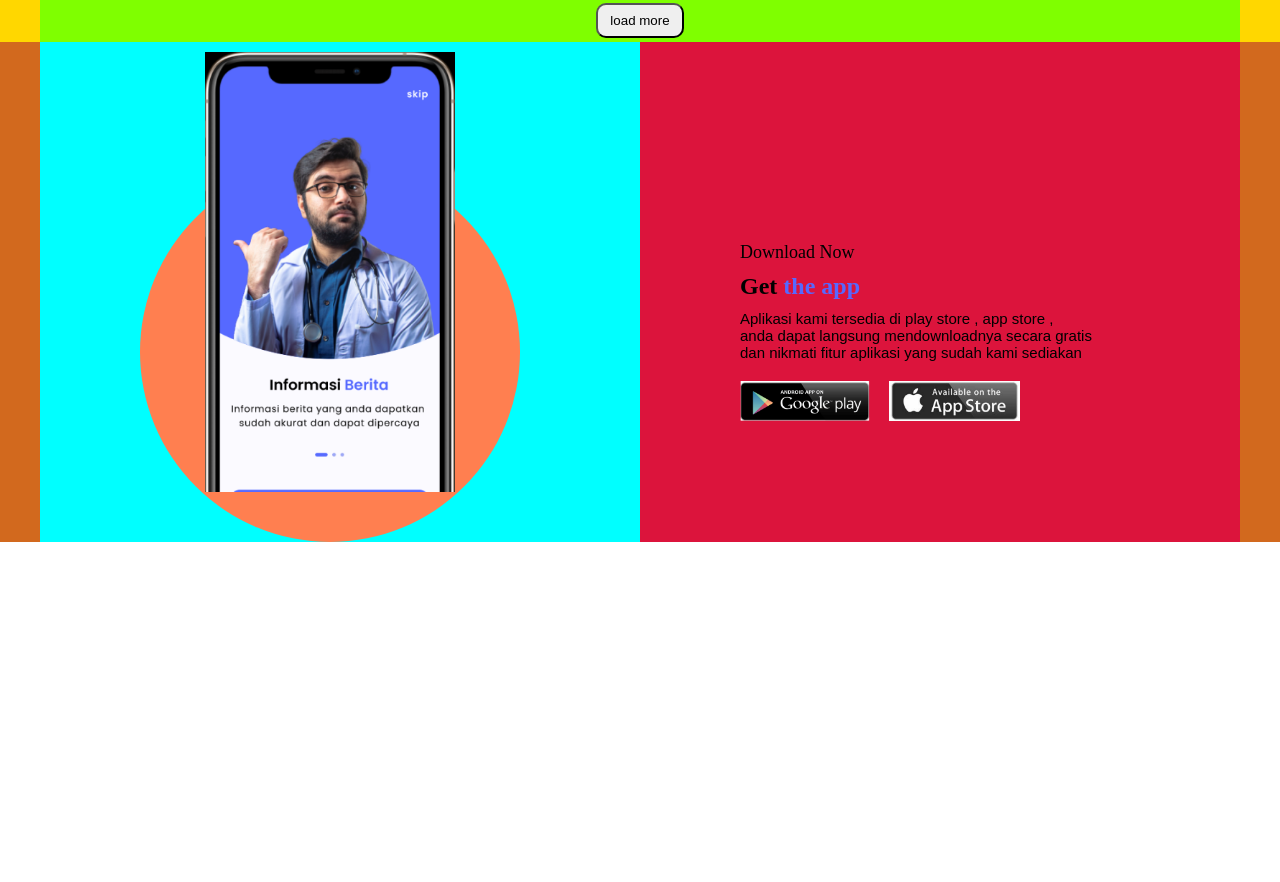
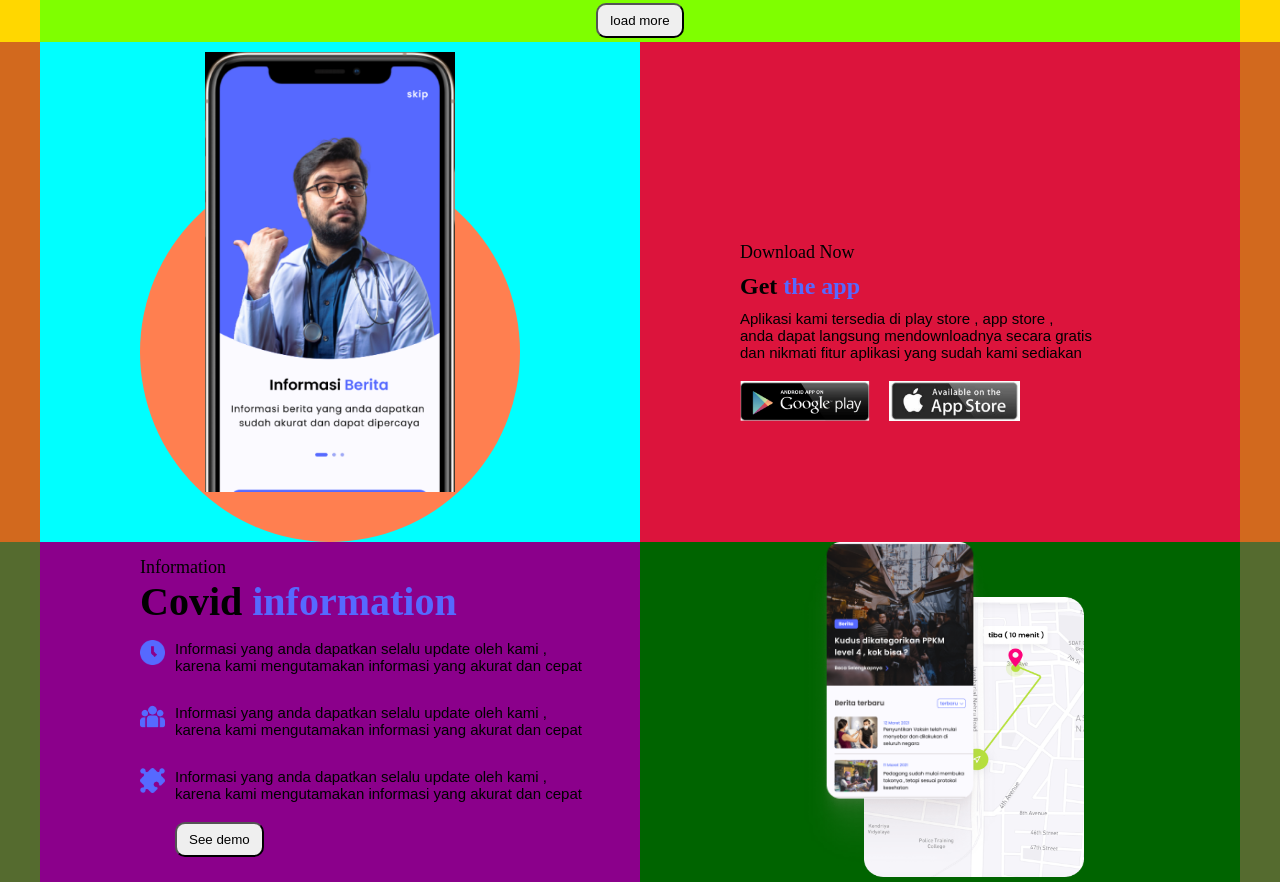
Before and after one commit to AbuRayhan1262000/Bantu-Warga, a plain HTML site: page index.html in a window 1280 px wide. Shown: the part 978-1860 px from the top of the page. Before the commit the page ends 1520 px from the top, so only its background shows below. Drawn offline with Linux system fonts and the light colour scheme.

Commit message:
information-area

```diff
--- a/Style.css
+++ b/Style.css
@@ -299,5 +299,78 @@ a{
     height: 40px;
 }
 
+/* get app area end */
+/* information area start */
+.information-area{
+    height: 340px;
+   background-color: darkolivegreen;
+}
+.information-area .information-container{
+    height: 340px;
+    width: 1200px;
+    background-color: darkblue;
+    margin:0 auto;
+    display: flex;
+}
+.information-container .information-text{
+    height: 340px;
+    width:600px;
+    background-color: darkmagenta;
+}
+.information-container .information-text .information-para{
+    font-size:18px;
+    position:relative;
+    top: 15px;
+    left:100px;
+}
+.information-container .information-text .heading-color{
+    color:#5669FF;
 
-/* get app area end */
+}
+.information-container .information-text .information-heading{
+    font-size: 40px;
+    position:relative;
+    top:15px;
+    left:100px;
+}
+.information-text .single-information{
+    display: flex;
+    margin-top:30px;
+    margin-left: 100px;
+}
+.information-text .single-information .single-para{
+    font-size: 15px;
+    font-family: sans-serif;
+    text-align: left;
+}
+.information-text .single-information img{
+    margin-right: 10px;
+    height: 25px;
+}
+.information-text .btn{
+    padding:8px 12px;
+    border-radius: 10px;
+    margin-top:20px;
+    cursor: pointer;
+    margin-left:135px;
+}
+.information-text .btn:hover{
+    background-color: #5669FF;
+}
+.information-container .information-banner{
+    height: 340px;
+    width: 600px;
+    background-color: darkgreen;
+}
+.information-banner .Berita-page{
+    height: 335px;
+    width: 220px;
+    position: relative;
+    left:150px;
+}
+.information-banner .date-page{
+    height: 280px;
+    width:220px;
+}
+
+/* information area end */
--- a/index.html
+++ b/index.html
@@ -137,5 +137,38 @@
         </div>
       </div>
      <!-- ==get the app area end=== -->
+    <!-- ===information area start=== -->
+     <div class="information-area">
+        <div class="information-container">
+            <div class="information-text">
+                <p class="information-para">Information</p>
+                <h2 class="information-heading">Covid <span class="heading-color">information</span></h2>
+                <div class="single-information">
+                    <img src="./Image/clock.png" alt="clock">
+                    <p class="single-para">Informasi yang anda dapatkan selalu update oleh kami ,</br>karena
+                        kami mengutamakan informasi yang akurat dan cepat </p>
+                </div>
+
+                <div class="single-information">
+                    <img src="./Image/group.png" alt="clock">
+                    <p class="single-para">Informasi yang anda dapatkan selalu update oleh kami ,</br>karena
+                        kami mengutamakan informasi yang akurat dan cepat </p>
+                </div>
+
+                <div class="single-information">
+                    <img src="./Image/puzzle.png" alt="clock">
+                    <p class="single-para">Informasi yang anda dapatkan selalu update oleh kami ,</br>karena
+                        kami mengutamakan informasi yang akurat dan cepat </p>
+                </div>
+                <button class="btn">See demo</button>
+            </div>
+            <div class="information-banner">
+                <img src="./Image/Berita page .png" alt=""class="Berita-page">
+                <img src="./Image/date-page.png" alt=""class="date-page">
+            </div>
+        </div>
+     </div>
+    <!-- ===information area end=== -->
+
 </body>
 </html>
```
Also changed, not shown: Image/Berita page .png (added), Image/clock.png (added), Image/date-page.png (added), Image/group.png (added), Image/puzzle.png (added).
